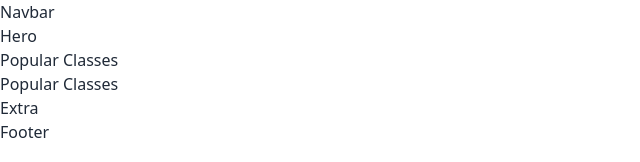
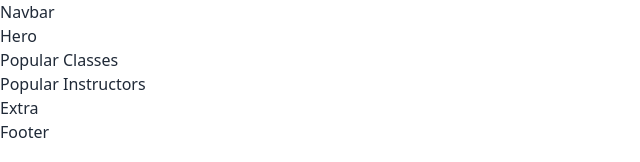
Before and after one commit to anayetullah-developer/athletic-excellence-client, a React (Vite) app: page / in a window 1280 px wide. Shown: the top 162 px of the page, without its empty margins (0-640 px from the left). Built offline with nearby package versions, Linux system fonts and the light colour scheme.

Commit message:
Routes setup done for the pages excluding dashboard pages

```diff
--- a/src/Pages/Home/Home/Home.jsx
+++ b/src/Pages/Home/Home/Home.jsx
@@ -1,13 +1,14 @@
 import Extra from "../Extra/Extra";
 import Hero from "../Hero/Hero";
-import PopularClasses from "../PopurlarClasses/PopularClasses";
+import PopularInstructors from "../PopularInstructors/PopularInstructors";
+import PopularClasses from "../PopularClasses/PopularClasses";
 
 const Home = () => {
     return (
         <div>
             <Hero/>
             <PopularClasses/>
-            <PopularClasses/>
+            <PopularInstructors/>
             <Extra/>
         </div>
     );
--- a/src/router/Route.jsx
+++ b/src/router/Route.jsx
@@ -2,6 +2,9 @@ import { createBrowserRouter } from "react-router-dom";
 import Main from "../Layouts/Main";
 import Error from "../Pages/Error/Error";
 import Home from "../Pages/Home/Home/Home";
+import Classes from "../Pages/Classes/Classes";
+import Dashboard from "../Layouts/Dashboard";
+import PopularInstructors from "../Pages/Home/PopularInstructors/PopularInstructors";
 
 
 export const router = createBrowserRouter([
@@ -13,7 +16,21 @@ export const router = createBrowserRouter([
             {
                 path: "/",
                 element: <Home/>
-            }
+            },
+            {
+                path: "/classes",
+                element: <Classes/>
+            },
+            {
+                path: "/instructors",
+                element: <PopularInstructors/>
+            },
         ]
+    },
+
+    {
+        path: "dashboard",
+        element: <Dashboard/>,
+        errorElement: <Error/>,
     }
 ])
```
Also changed, not shown: src/Pages/Home/PopularClasses/PopularClasses.jsx (renamed from src/Pages/Home/PopurlarClasses/PopularClasses.jsx).
